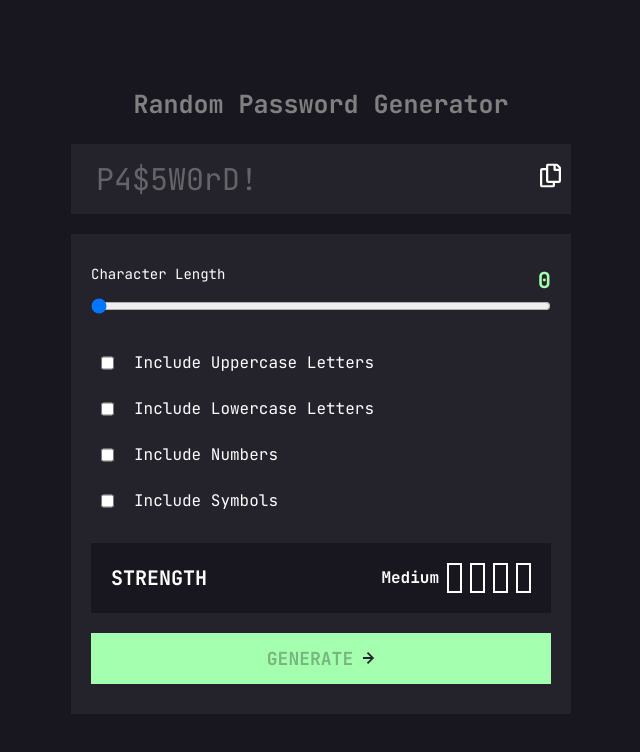
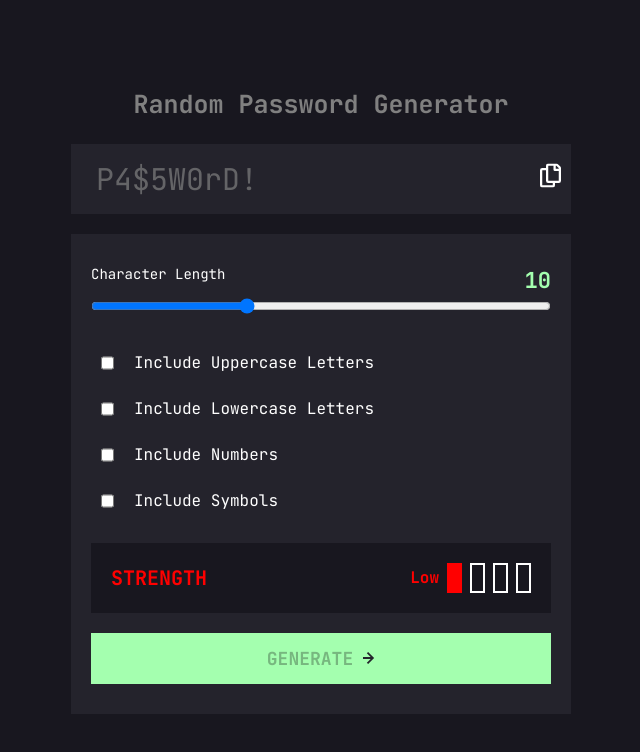
Before and after one commit to riteshmvteams/password-generator, a React (Vite) app: page / in a window 1280 px wide. Shown: the top 752 px of the page, without its empty margins (319-959 px from the left). Built offline with nearby package versions, Linux system fonts and the light colour scheme.

Commit message:
clipboard copy func. added

```diff
--- a/src/components/Button.tsx
+++ b/src/components/Button.tsx
@@ -1,3 +1,4 @@
+// @ts-nocheck
 import { useContext } from "react";
 import { PasswordContext, contextType } from "../context/PasswordContext";
 
@@ -6,7 +7,8 @@ export default function Button() {
     useContext<contextType>(PasswordContext);
 
   const isDisabled =
-    !passLength && !uppercase && !lowercase && !numbers && !special;
+    passLength < 10 || (!uppercase && !lowercase && !numbers && !special);
+  // const dis = passLength < 10 || !uppercase
   return (
     <button className="generateBtn" disabled={isDisabled} onClick={getPassword}>
       <span className="generateBtn__text">Generate</span>
--- a/src/components/CharachterSlider.tsx
+++ b/src/components/CharachterSlider.tsx
@@ -1,9 +1,11 @@
+// @ts-nocheck
 import { useContext } from "react";
 import { PasswordContext, contextType } from "../context/PasswordContext";
 
 export default function CharachterSlider() {
   const { passLength, setPassLength } =
     useContext<contextType>(PasswordContext);
+
   return (
     <div className="mainbody__character">
       <div className="mainbody__character--wrap">
--- a/src/components/PasswordInput.tsx
+++ b/src/components/PasswordInput.tsx
@@ -1,8 +1,9 @@
+// @ts-nocheck
 import { useContext } from "react";
 import { PasswordContext, contextType } from "../context/PasswordContext";
 
 export default function PasswordInput() {
-  const { password } = useContext<contextType>(PasswordContext);
+  const { password, copyClipboard } = useContext<contextType>(PasswordContext);
   return (
     <div className="passwordInput">
       <input
@@ -12,7 +13,11 @@ export default function PasswordInput() {
         className="passwordInput__input"
         defaultValue={password}
       />
-      <button className="passwordInput__copybtn">
+      <button
+        className="passwordInput__copybtn"
+        onClick={copyClipboard}
+        disabled={password.length < 10 ? true : false}
+      >
         <svg
           width="21"
           height="24"
--- a/src/components/PasswordOptions.tsx
+++ b/src/components/PasswordOptions.tsx
@@ -1,3 +1,5 @@
+// @ts-nocheck
+
 import { useContext } from "react";
 import { PasswordContext, contextType } from "../context/PasswordContext";
 
@@ -12,8 +14,6 @@ export default function PasswordOptions() {
     setNumbers,
     setSpecial,
   } = useContext<contextType>(PasswordContext);
-
-  console.log(uppercase, lowercase, numbers, special);
 
   return (
     <div className="mainbody__options">
--- a/src/components/StrengthIndicator.tsx
+++ b/src/components/StrengthIndicator.tsx
@@ -1,9 +1,25 @@
+// @ts-nocheck
+import { useContext } from "react";
+import { PasswordContext, contextType } from "../context/PasswordContext";
+
 export default function StrengthIndicator() {
+  const { passLength } = useContext<contextType>(PasswordContext);
+  const passLengthIndicator =
+    passLength <= 12
+      ? "Low"
+      : passLength > 12 && passLength < 23
+      ? "Medium"
+      : passLength > 22
+      ? "Good"
+      : "";
+
   return (
     <div className="mainbody__strength">
-      <h4 className="mainbody__strength--title">Strength</h4>
-      <div className="mainbody__strength--indicator">
-        <h4>Medium</h4>
+      <h4 className={`mainbody__strength--title ${passLengthIndicator}`}>
+        Strength
+      </h4>
+      <div className={`mainbody__strength--indicator ${passLengthIndicator}`}>
+        <h4 className={`${passLengthIndicator}`}>{passLengthIndicator}</h4>
         <span></span>
         <span></span>
         <span></span>
--- a/src/context/PasswordContext.tsx
+++ b/src/context/PasswordContext.tsx
@@ -14,13 +14,14 @@ export type contextType = {
   setSpecial: (val: boolean) => void;
   getPassword: () => void;
   password: string;
+  copyClipboard: () => void;
 };
 
 export const PasswordContext = createContext<contextType | undefined>(
   undefined
 );
 const PasswordProvider = ({ children }: { children: React.ReactNode }) => {
-  const [passLength, setPassLength] = useState(0);
+  const [passLength, setPassLength] = useState(10);
   const [uppercase, setUppercase] = useState(false);
   const [lowercase, setLowercase] = useState(false);
   const [numbers, setNumbers] = useState(false);
@@ -28,6 +29,10 @@ const PasswordProvider = ({ children }: { children: React.ReactNode }) => {
   const [password, setPassword] = useState<string>("");
 
   const getPassword = () => {
+    if (passLength < 10) {
+      window.alert("Select atleast 10 characters");
+      return;
+    }
     const pass = generatePassword(
       passLength,
       uppercase,
@@ -36,8 +41,10 @@ const PasswordProvider = ({ children }: { children: React.ReactNode }) => {
       special
     );
     setPassword(pass);
+  };
 
-    console.log(pass);
+  const copyClipboard = () => {
+    window.navigator.clipboard.writeText(password);
   };
 
   const value = {
@@ -53,6 +60,7 @@ const PasswordProvider = ({ children }: { children: React.ReactNode }) => {
     setSpecial,
     getPassword,
     password,
+    copyClipboard,
   };
 
   return (
--- a/src/index.scss
+++ b/src/index.scss
@@ -168,6 +168,18 @@ input {
     &--title {
       text-transform: uppercase;
       font-size: 2rem;
+
+      &.Low {
+        color: red;
+      }
+
+      &.Medium {
+        color: orange;
+      }
+
+      &.Good {
+        color: greenyellow;
+      }
     }
 
     &--indicator {
@@ -175,11 +187,39 @@ input {
       gap: 8px;
       align-items: center;
 
+      & > h4 {
+        &.Low {
+          color: red;
+        }
+
+        &.Medium {
+          color: orange;
+        }
+
+        &.Good {
+          color: greenyellow;
+        }
+      }
+
       & span {
         display: block;
         height: 30px;
         width: 15px;
         border: 2px solid $white;
+      }
+
+      &.Low span:first-of-type {
+        background-color: red;
+        border-color: red;
+      }
+      &.Medium span:nth-of-type(2),
+      &.Medium span:first-of-type {
+        background-color: orange;
+        border-color: orange;
+      }
+      &.Good span {
+        background-color: greenyellow;
+        border-color: greenyellow;
       }
     }
   }
@@ -196,7 +236,9 @@ input {
   transition: 150ms;
 
   &:disabled {
+    cursor: not-allowed;
     pointer-events: none;
+    user-select: none;
   }
 
   &:is(:hover, :focus, :focus-visible) {
```
